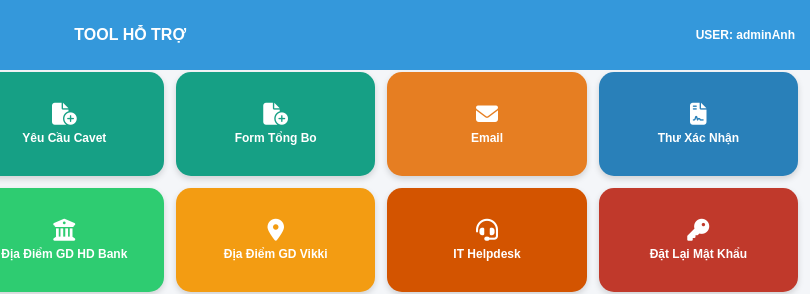
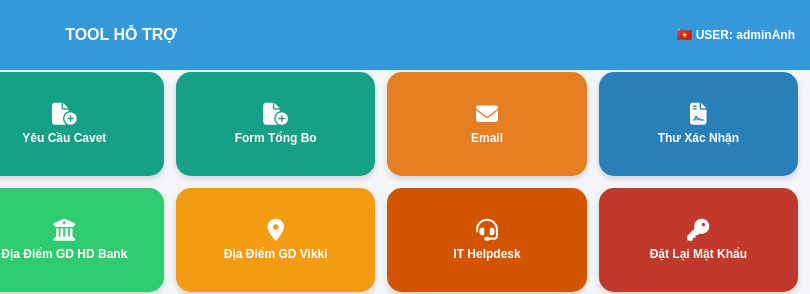
Before and after one commit to tuonganh7748/tool-ho-tro, a plain HTML site: page dashboard.html in a window 1280 px wide. Shown: the top 294 px of the page, 470-1280 px from the left. Drawn offline with Linux system fonts and the light colour scheme.

Commit message:
dashboard.html

```diff
--- a/dashboard.html
+++ b/dashboard.html
@@ -155,7 +155,7 @@
   <div class="header">
     <span class="menu-toggle" onclick="toggleSidebar()">☰</span>
     <h2>TOOL HỖ TRỢ</h2>
-    <div class="user-info">USER: adminAnh</div>
+    <div class="user-info"> ࣪🇻🇳 USER: adminAnh</div>
   </div>
 
   <!-- Main content -->
```
